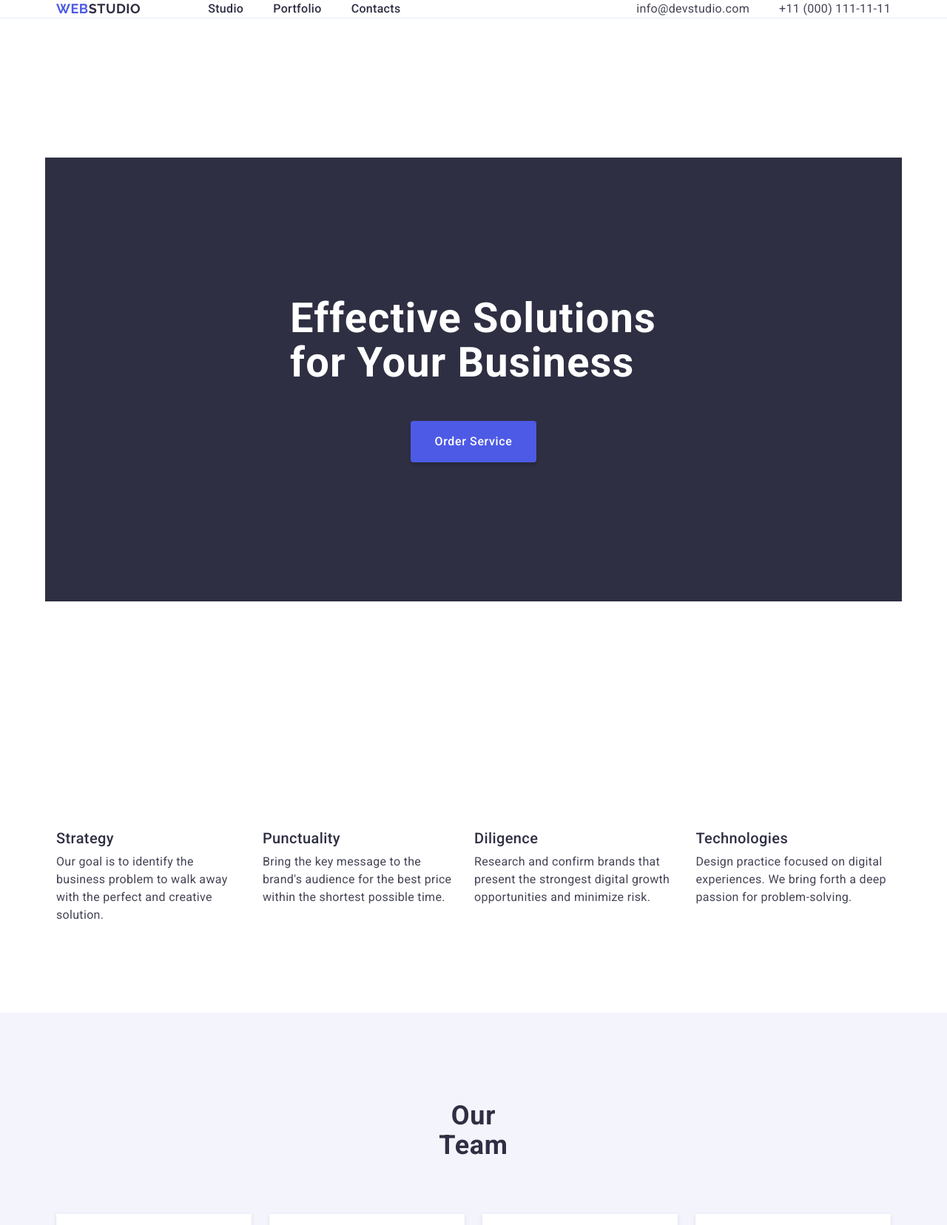
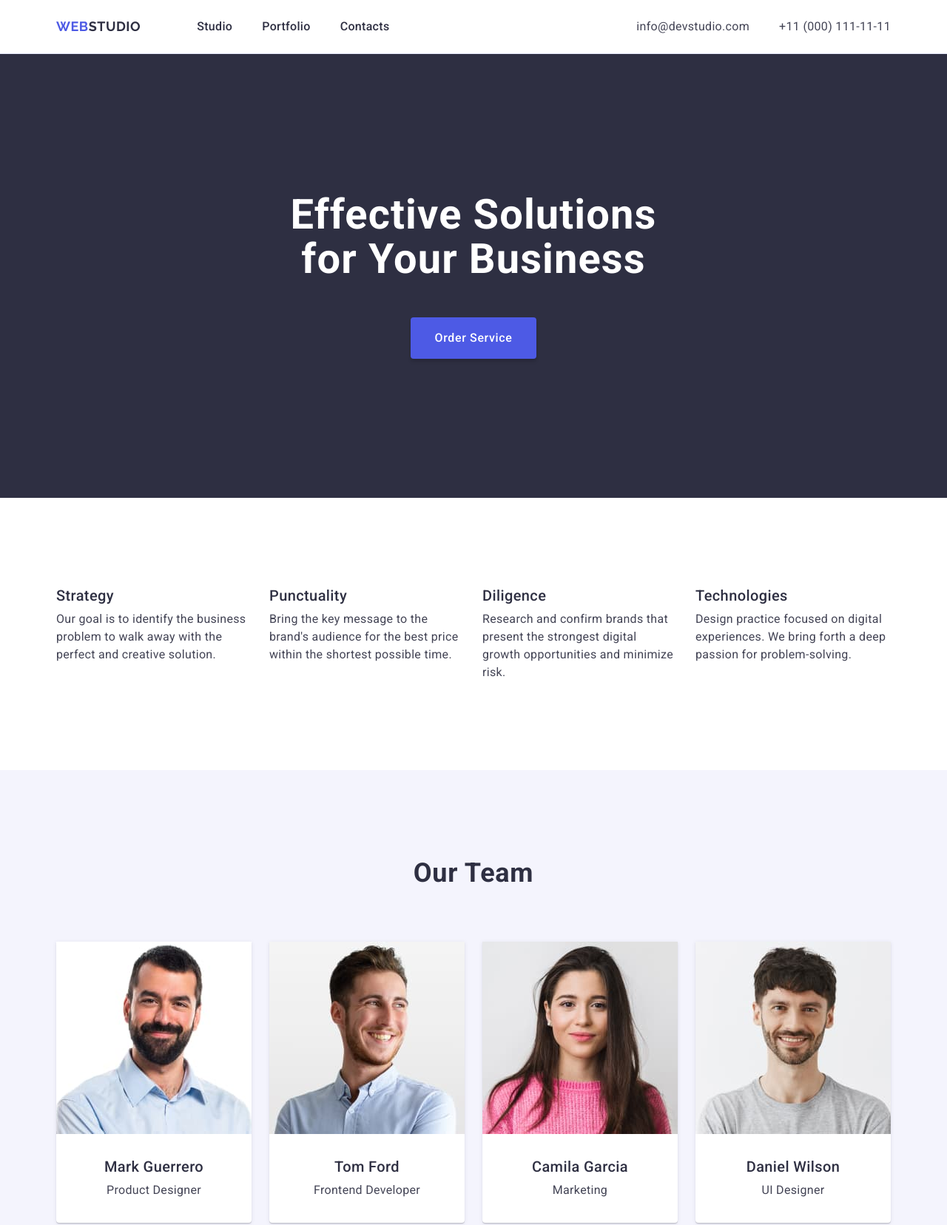
Before and after one commit to AnnaP-G/goit-markup-hw-03, a plain HTML site: page index.html in a window 1280 px wide. Shown: the top 1656 px of the page at 74% size. Drawn offline with nearby package versions, Linux system fonts and the light colour scheme.

Commit message:
homework 03

```diff
--- a/css/styles.css
+++ b/css/styles.css
@@ -57,13 +57,14 @@ img {
 
 .header-container {
     display: flex;
+    align-items: center;
 }
 
 .header-menu {
     display: flex;
     gap: 40px;
     align-items: center;
-    padding: 0 15px;
+    padding: 0;
 }
 
 .header-navigation {
@@ -104,6 +105,7 @@ img {
     line-height: 1.5;
     letter-spacing: 0.02em;
     padding: 24px 0;
+    display: block;
 }
 
 .header-menu-link:hover {
@@ -142,17 +144,10 @@ img {
     color: #404bbf;
 }
 .headline {
+    background: #2E2F42;
     padding-top: 188px;
     padding-bottom: 188px;
-}
-
-.headline-container {
-    background: #2E2F42;
-    align-items: center;
-    padding-top: 188px;
-    padding-right: 331px;
-    padding-bottom: 188px;
-    padding-left: 331px;
+    text-align: center;
 }
 
 .headline-offer {
@@ -161,8 +156,8 @@ img {
     font-weight: 700;
     line-height: 1.07;
     letter-spacing: 0.02em;
-    margin-bottom: 48px;
     max-width: 496px;
+    margin: 0 auto 48px;
 }
 
 .headline-offer-btn {
@@ -211,7 +206,7 @@ img {
 }
 
 .features-list-item {
-    width: calc((100%-3*24px)/4);
+    width: calc((100% - 3*24px)/4);
 }
 
 .features-list-subtitle {
@@ -238,7 +233,6 @@ img {
 }
 
 .team-title {
-    width: 162px;
     color: #2E2F42;
     text-align: center;
     font-size: 36px;
@@ -246,7 +240,7 @@ img {
     line-height: 1.11;
     letter-spacing: 0.02em;
     text-transform: capitalize;
-    margin: 0 auto;
+    margin: 0;
     margin-bottom: 72px;
 }
 
@@ -264,13 +258,8 @@ img {
     background-color: #FFFFFF;
     border-radius: 0px 0px 4px 4px;
     box-shadow: 0px 2px 1px 0px rgba(46, 47, 66, 0.08), 0px 1px 1px 0px rgba(46, 47, 66, 0.16), 0px 1px 6px 0px rgba(46, 47, 66, 0.08);
-    padding-top: 32px;
     align-items: center;
-    width: calc((100%-3*24px)/4);
-}
-
-.team-img {
-    margin-bottom: 32px;
+    width: calc((100% - 3*24px)/4);
 }
 
 .team-list-subtitle {
@@ -318,14 +307,12 @@ img {
     padding: 32px 16px;
     border: 1px solid #e7e9fc;
     border-top: none;
-    margin-bottom: 8px
 }
 
 .portfolio-list-item {
     width: calc((100% - 24px * 2) / 3);
     border-bottom: 1px solid var(--CORNFLOWER, #E7E9FC);
     background: var(--WHITE, #FFF);
-    padding-top: 32px;
 }
 
 .portfolio-list-subtitle {
@@ -343,10 +330,6 @@ img {
     font-weight: 400;
     line-height: 1.5;
     letter-spacing: 0.02em;
-}
-
-.portfolio-img {
-    margin-bottom: 32px;
 }
 
 .footer {
@@ -383,6 +366,6 @@ img {
     font-weight: 400;
     line-height: 1.5;
     letter-spacing: 0.02em;
-    width: 264px;
-    padding-bottom: 100px;
+    max-width: 264px;
+    padding-bottom: 0px;
 }
--- a/index.html
+++ b/index.html
@@ -47,7 +47,7 @@
 
     <main class="content">
         <section class="headline">
-            <div class="container headline-container">
+            <div class="container">
                 <h1 class="headline-offer">
                     Effective Solutions for Your Business
                 </h1>
```
